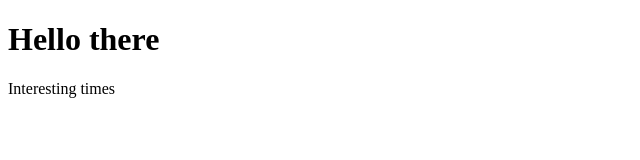
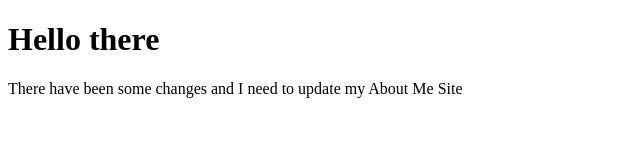
Before and after one commit to ruthbins/Site, a plain HTML site: page index.html in a window 1280 px wide. Shown: the whole page, without its empty margins (0-640 px from the left). Drawn offline with Linux system fonts and the light colour scheme.

Commit message:
update message

```diff
--- a/index.html
+++ b/index.html
@@ -1,13 +1,12 @@
 <!DOCTYPE html>
 <html lang="en">
   <head>
-  <meta charset="UTF-8">
-  <meta name="viewport" content="width=device-width, initial-scale=1.0">
+    <meta charset="UTF-8" />
+    <meta name="viewport" content="width=device-width, initial-scale=1.0" />
     <title>My Site</title>
   </head>
   <body>
     <h1>Hello there</h1>
-<p>Interesting times</p>
-
+    <p>There have been some changes and I need to update my About Me Site</p>
   </body>
 </html>
```
Lines whose indentation alone changed are shown as unchanged.
